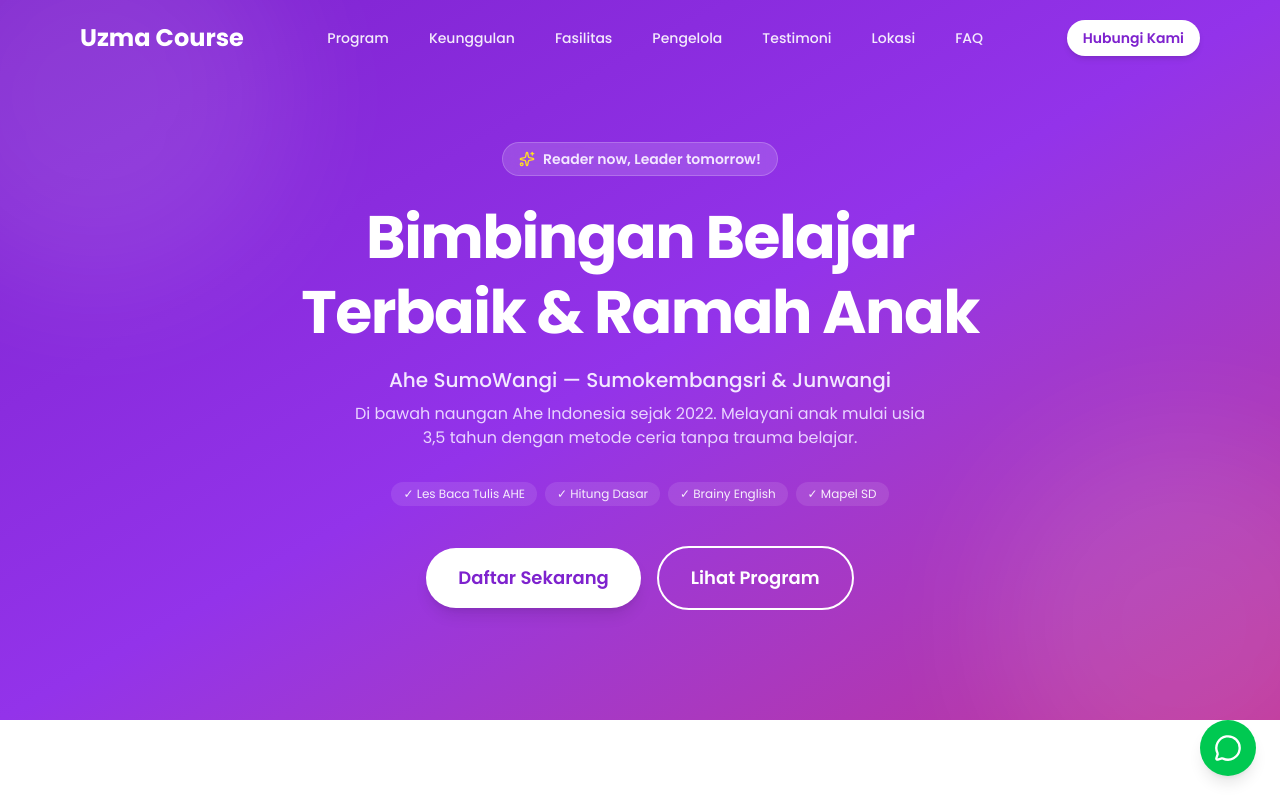
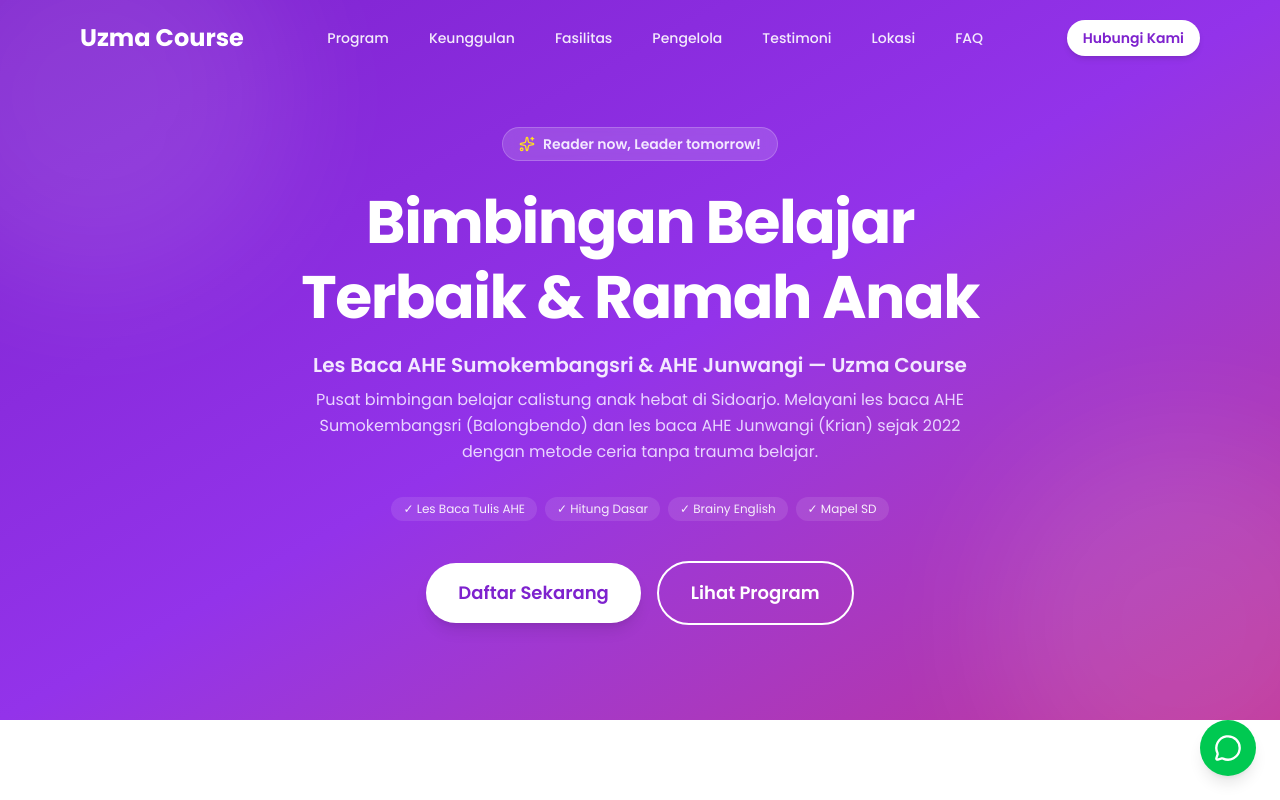
Before and after one commit to blangkonsultan/uzma-course, a Next.js app: page / in a window 1280 px wide. Shown: the top 800 px of the page. Built offline with nearby package versions, Linux system fonts and the light colour scheme.

Commit message:
seo: optimize exact-match search ranking for ahe sumokembangsri and ahe junwangi

```diff
--- a/src/app/layout.tsx
+++ b/src/app/layout.tsx
@@ -15,24 +15,32 @@ export const metadata: Metadata = {
     canonical: "/",
   },
   title: {
-    default: "Uzma Course — Bimbingan Belajar Anak di Sidoarjo",
+    default:
+      "Uzma Course — Les Baca AHE Sumokembangsri & AHE Junwangi Sidoarjo",
     template: "%s | Uzma Course",
   },
   description:
-    "Bimbingan belajar calistung (AHE), bahasa Inggris (BEE), dan bimbel SD–SMP di Sidoarjo. Metode ramah anak tanpa trauma, guru berlisensi resmi, cabang Balongbendo & Krian.",
+    "Pusat les baca AHE Sumokembangsri (Balongbendo) & les baca AHE Junwangi (Krian) Sidoarjo — Uzma Course. Bimbingan belajar calistung Anak Hebat (AHE), bahasa Inggris BEE, dan bimbel SD-SMP dengan metode ramah anak tanpa trauma.",
   keywords: [
-    "bimbel sidoarjo",
+    "ahe sumokembangsri",
+    "ahe junwangi",
+    "les baca ahe junwangi",
+    "les baca ahe sumokembangsri",
+    "les baca sumokembangsri",
+    "les baca junwangi",
+    "les ahe sumokembangsri",
+    "les ahe junwangi",
+    "ahe sumowangi",
+    "ahe balongbendo",
+    "ahe krian",
     "les baca sidoarjo",
     "calistung sidoarjo",
+    "bimbel sidoarjo",
     "les anak balongbendo",
     "les anak krian",
     "AHE sidoarjo",
-    "AHE sumowangi",
-    "AHE junwangi",
-    "AHE sumokembangsri",
     "Anak Hebat",
     "les bahasa inggris anak sidoarjo",
-    "bimbingan belajar ramah anak",
     "les privat krian",
     "les privat balongbendo",
   ],
@@ -48,23 +56,25 @@ export const metadata: Metadata = {
     locale: "id_ID",
     url: "https://uzmacourse.com",
     siteName: "Uzma Course",
-    title: "Uzma Course — Bimbingan Belajar Anak di Sidoarjo",
+    title:
+      "Uzma Course — Les Baca AHE Sumokembangsri & AHE Junwangi Sidoarjo",
     description:
-      "Bimbingan belajar calistung (AHE), bahasa Inggris (BEE), dan bimbel SD–SMP di Sidoarjo. Metode ramah anak, guru berlisensi, cabang Balongbendo & Krian.",
+      "Pusat les baca AHE Sumokembangsri & les baca AHE Junwangi Sidoarjo. Bimbingan belajar calistung AHE, bahasa Inggris BEE, dan bimbel SD–SMP dengan metode ramah anak dan guru berlisensi.",
     images: [
       {
         url: "/images/logo-ahe-sumowangi.png",
         width: 800,
         height: 800,
-        alt: "Logo Uzma Course Ahe Sumowangi",
+        alt: "Logo Uzma Course - Les Baca AHE Sumokembangsri dan Junwangi",
       },
     ],
   },
   twitter: {
     card: "summary_large_image",
-    title: "Uzma Course — Bimbingan Belajar Anak di Sidoarjo",
+    title:
+      "Uzma Course — Les Baca AHE Sumokembangsri & AHE Junwangi Sidoarjo",
     description:
-      "Bimbingan belajar calistung (AHE), bahasa Inggris (BEE), dan bimbel SD–SMP di Sidoarjo. Cabang Balongbendo & Krian.",
+      "Pusat les baca AHE Sumokembangsri & les baca AHE Junwangi Sidoarjo. Bimbingan belajar calistung AHE, BEE, dan bimbel SD-SMP ramah anak.",
     images: ["/images/logo-ahe-sumowangi.png"],
   },
 };
--- a/src/app/page.tsx
+++ b/src/app/page.tsx
@@ -13,16 +13,24 @@ import { Footer } from "@/components/landing/footer";
 import { FloatingWhatsApp } from "@/components/landing/floating-whatsapp";
 import { FOUNDER, SOCIAL_LINKS } from "@/lib/constants";
 
-const jsonLd = {
+const organizationJsonLd = {
   "@context": "https://schema.org",
   "@type": ["EducationalOrganization", "LocalBusiness"],
   name: "Uzma Course",
-  alternateName: "Ahe Sumowangi",
+  alternateName: [
+    "Ahe Sumowangi",
+    "AHE Sumokembangsri",
+    "AHE Junwangi",
+    "Les Baca AHE Sumokembangsri",
+    "Les Baca AHE Junwangi",
+    "Les Baca Tulis AHE Sumokembangsri",
+    "Les Baca Tulis AHE Junwangi",
+  ],
   url: "https://uzmacourse.com",
   logo: "https://uzmacourse.com/images/logo-ahe-sumowangi.png",
   image: "https://uzmacourse.com/images/logo-ahe-sumowangi.png",
   description:
-    "Lembaga bimbingan belajar calistung (AHE), bahasa Inggris (BEE), dan mata pelajaran SD–SMP di Sidoarjo. Metode ramah anak tanpa rasa takut atau trauma belajar.",
+    "Pusat bimbingan belajar calistung les baca AHE Sumokembangsri (Balongbendo) dan les baca AHE Junwangi (Krian), Sidoarjo. Menggunakan metode AHE ramah anak tanpa mengeja sejak 2022.",
   telephone: "+6285730332379",
   founder: {
     "@type": "Person",
@@ -39,7 +47,10 @@ const jsonLd = {
   department: [
     {
       "@type": "LocalBusiness",
-      name: "Uzma Course Cabang Balongbendo (Ahe Sumokembangsri)",
+      name: "Les Baca AHE Sumokembangsri — Uzma Course Cabang Balongbendo",
+      alternateName: "AHE Sumokembangsri",
+      description:
+        "Tempat les baca tulis AHE Sumokembangsri, bimbingan belajar calistung anak hebat di Balongbendo Sidoarjo.",
       address: {
         "@type": "PostalAddress",
         streetAddress:
@@ -49,11 +60,14 @@ const jsonLd = {
         addressCountry: "ID",
       },
       telephone: "+6285730332379",
-      url: "https://uzmacourse.com",
+      url: "https://uzmacourse.com/#lokasi",
     },
     {
       "@type": "LocalBusiness",
-      name: "Uzma Course Cabang Krian (Ahe Junwangi)",
+      name: "Les Baca AHE Junwangi — Uzma Course Cabang Krian",
+      alternateName: "AHE Junwangi",
+      description:
+        "Tempat les baca tulis AHE Junwangi, bimbingan belajar calistung anak hebat di Krian Sidoarjo.",
       address: {
         "@type": "PostalAddress",
         streetAddress: "Junwatu, RT 2 RW 1, Junwangi, Krian, Sidoarjo",
@@ -62,7 +76,38 @@ const jsonLd = {
         addressCountry: "ID",
       },
       telephone: "+6285730332379",
-      url: "https://uzmacourse.com",
+      url: "https://uzmacourse.com/#lokasi",
+    },
+  ],
+};
+
+const faqJsonLd = {
+  "@context": "https://schema.org",
+  "@type": "FAQPage",
+  mainEntity: [
+    {
+      "@type": "Question",
+      name: "Di mana lokasi les baca AHE Sumokembangsri?",
+      acceptedAnswer: {
+        "@type": "Answer",
+        text: "Unit les baca AHE Sumokembangsri (Uzma Course) berlokasi di Sumotuwo, RT 20 RW 3, Sumokembangsri, Balongbendo, Sidoarjo.",
+      },
+    },
+    {
+      "@type": "Question",
+      name: "Di mana lokasi les baca AHE Junwangi?",
+      acceptedAnswer: {
+        "@type": "Answer",
+        text: "Unit les baca AHE Junwangi (Uzma Course) berlokasi di Junwatu, RT 2 RW 1, Junwangi, Krian, Sidoarjo.",
+      },
+    },
+    {
+      "@type": "Question",
+      name: "Program bimbingan belajar apa saja yang tersedia di AHE Sumokembangsri dan AHE Junwangi?",
+      acceptedAnswer: {
+        "@type": "Answer",
+        text: "Kami melayani Les Baca Tulis AHE (Anak Hebat mulai 3,5 tahun), Les Hitung Dasar, Brainy English Education (BEE), dan Les Privat Mata Pelajaran SD-SMP.",
+      },
     },
   ],
 };
@@ -72,7 +117,11 @@ export default function Home() {
     <main id="main-content">
       <script
         type="application/ld+json"
-        dangerouslySetInnerHTML={{ __html: JSON.stringify(jsonLd) }}
+        dangerouslySetInnerHTML={{ __html: JSON.stringify(organizationJsonLd) }}
+      />
+      <script
+        type="application/ld+json"
+        dangerouslySetInnerHTML={{ __html: JSON.stringify(faqJsonLd) }}
       />
       <Navbar />
       <HeroSection />
--- a/src/components/landing/faq-section.tsx
+++ b/src/components/landing/faq-section.tsx
@@ -33,9 +33,21 @@ const FAQS = [
   },
   {
     id: "faq-lokasi",
-    question: "Di mana lokasi Uzma Course?",
+    question: "Di mana lokasi les baca AHE Sumokembangsri dan AHE Junwangi?",
     answer:
-      "Kami memiliki dua cabang: Sumokembangsri (Balongbendo) dan Junwangi (Krian), Sidoarjo.",
+      "Uzma Course memiliki dua unit resmi di Sidoarjo: Unit les baca AHE Sumokembangsri (Sumotuwo, Balongbendo) dan unit les baca AHE Junwangi (Junwatu, Krian). Keduanya dilengkapi fasilitas belajar ramah anak dan guru berlisensi.",
+  },
+  {
+    id: "faq-usia",
+    question: "Kapan anak bisa mulai les baca AHE di Sumokembangsri atau Junwangi?",
+    answer:
+      "Anak dapat mulai belajar les baca tulis AHE sejak usia 3,5 tahun. Metode AHE dirancang bertahap tanpa mengeja dan tanpa beban hafalan sehingga anak belajar dengan ceria tanpa rasa takut.",
+  },
+  {
+    id: "faq-jumlah",
+    question: "Berapa jumlah murid per sesi belajar?",
+    answer:
+      "Sistem pembelajaran sangat privat dan personal: Les Baca AHE maksimal 2 anak per guru, Hitung Dasar maksimal 4 anak, BEE maksimal 2 anak, dan Bimbel Mapel 1 anak 1 guru (private).",
   },
 ] as const;
 
--- a/src/components/landing/hero-section.tsx
+++ b/src/components/landing/hero-section.tsx
@@ -26,11 +26,11 @@ export function HeroSection() {
         <h1 className="text-4xl md:text-6xl font-bold tracking-tight leading-tight">
           Bimbingan Belajar Terbaik & Ramah Anak
         </h1>
-        <p className="text-lg md:text-xl mt-4 text-primary-100 font-medium">
-          Ahe SumoWangi — Sumokembangsri & Junwangi
+        <p className="text-lg md:text-xl mt-4 text-primary-100 font-semibold">
+          Les Baca AHE Sumokembangsri & AHE Junwangi — Uzma Course
         </p>
-        <p className="text-sm md:text-base mt-2 text-primary-200 max-w-xl mx-auto">
-          Di bawah naungan Ahe Indonesia sejak 2022. Melayani anak mulai usia 3,5 tahun dengan metode ceria tanpa trauma belajar.
+        <p className="text-sm md:text-base mt-2 text-primary-200 max-w-2xl mx-auto leading-relaxed">
+          Pusat bimbingan belajar calistung anak hebat di Sidoarjo. Melayani les baca AHE Sumokembangsri (Balongbendo) dan les baca AHE Junwangi (Krian) sejak 2022 dengan metode ceria tanpa trauma belajar.
         </p>
 
         <div className="mt-8 flex flex-wrap gap-2 justify-center text-xs text-white/90">
--- a/src/components/landing/locations-section.tsx
+++ b/src/components/landing/locations-section.tsx
@@ -23,8 +23,11 @@ export function LocationsSection() {
                     <MapPin className="w-6 h-6" aria-hidden="true" />
                   </div>
                   <h3 className="text-xl font-bold text-slate-800">
-                    {branch.name}
+                    {branch.name} — Les Baca {branch.subName}
                   </h3>
+                  <p className="text-xs font-semibold text-primary-600 uppercase tracking-wider mt-1">
+                    Unit Resmi {branch.subName}
+                  </p>
                   <p className="text-slate-600 mt-2 text-sm leading-relaxed">
                     {branch.address}
                   </p>
```
